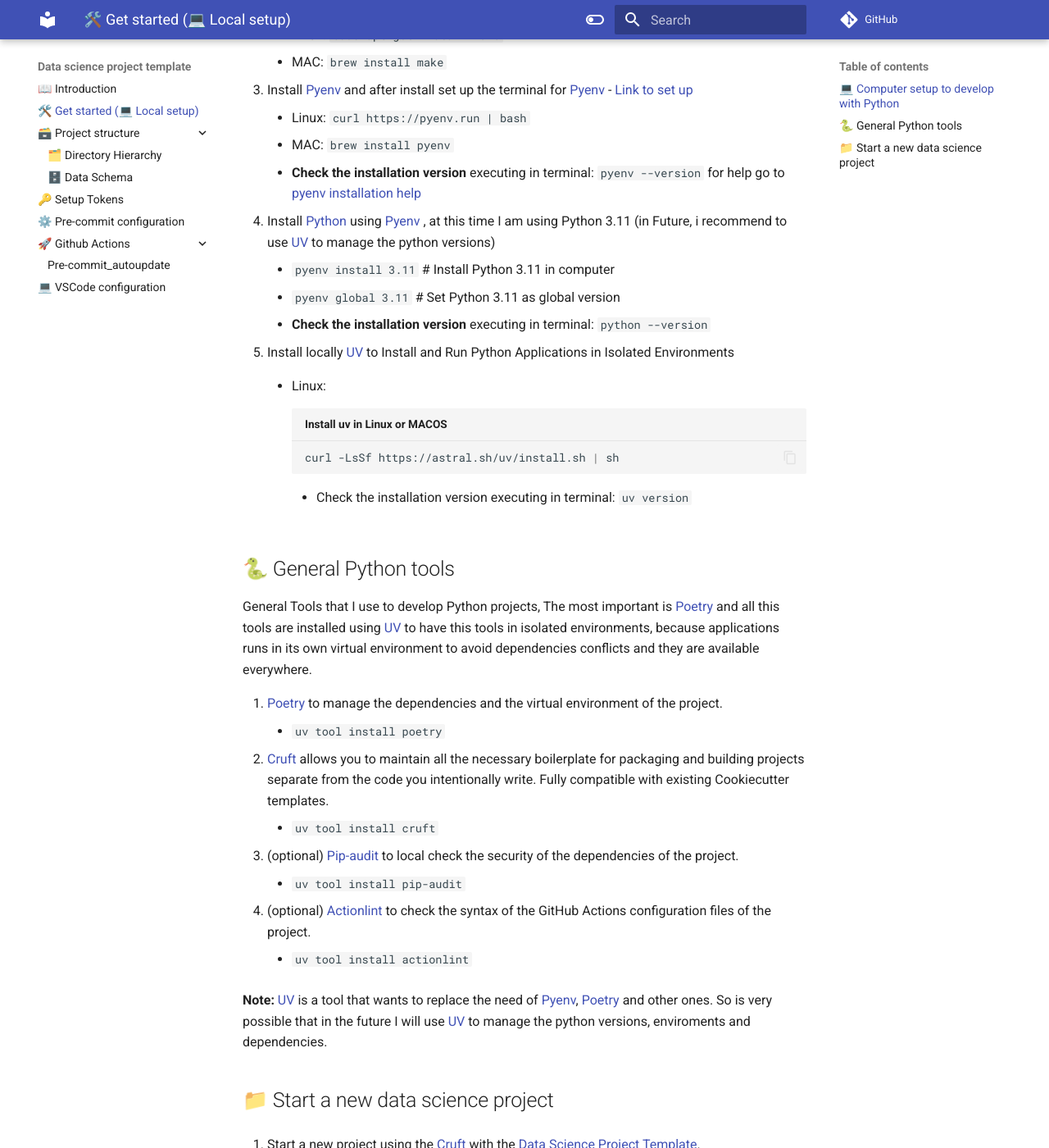
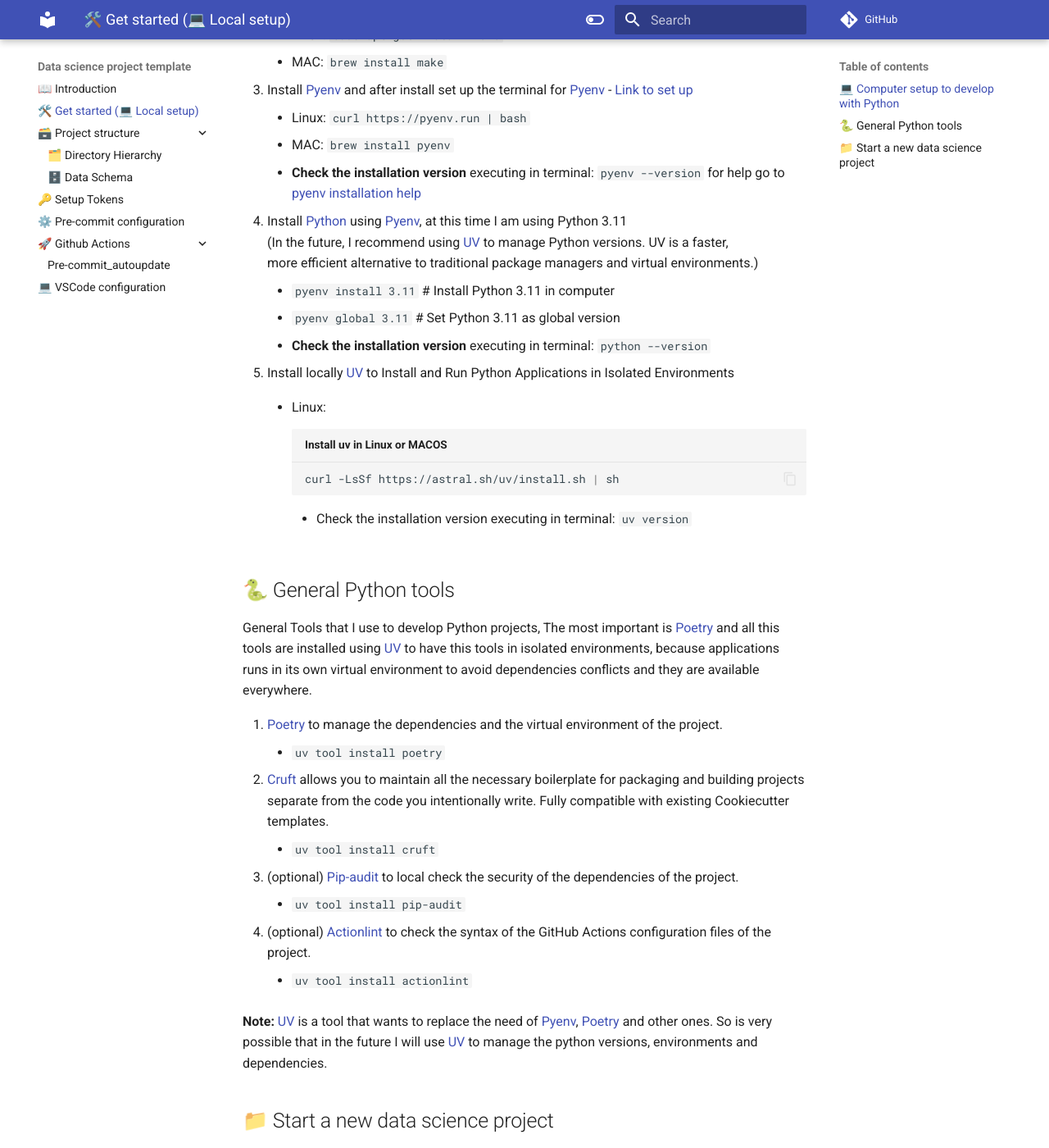
Before and after one commit to JoseRZapata/data-science-project-template, an MkDocs documentation site: the page built from docs/local_setup.md, in a window 1280 px wide and 1400 px high, scrolled down 468 px. Shown: the whole window at 82% size. Built offline with MkDocs 1.6.1 and Material for MkDocs 9.7.7, drawn with Linux system fonts in a browser that asks for light colours; comment, search, counter and statistics services are not loaded.

Commit message:
✏️ sourcery typos changes

```diff
--- a/docs/local_setup.md
+++ b/docs/local_setup.md
@@ -16,7 +16,9 @@
       - Linux: `curl https://pyenv.run | bash`
       - MAC: `brew install pyenv`
       - **Check the installation version** executing in terminal: `pyenv --version` for help go to [pyenv installation help](https://github.com/pyenv/pyenv?tab=readme-ov-file#set-up-your-shell-environment-for-pyenv)
-4. Install [Python] using [Pyenv] , at this time I am using Python 3.11 (in Future, i recommend to use [UV] to manage the python versions)
+4. Install [Python] using [Pyenv], at this time I am using Python 3.11
+   (In the future, I recommend using [UV] to manage Python versions. UV is a faster,
+   more efficient alternative to traditional package managers and virtual environments.)
       - `pyenv install 3.11` # Install Python 3.11 in computer
       - `pyenv global 3.11` # Set Python 3.11 as global version
       - **Check the installation version** executing in terminal: `python --version`
@@ -42,7 +44,7 @@
 4. (optional) [Actionlint] to check the syntax of the GitHub Actions configuration files of the project.
       - `uv tool install actionlint`
 
-**Note:** [UV] is a tool that wants to replace the need of [Pyenv], [Poetry] and other ones. So is very possible that in the future I will use [UV] to manage the python versions, enviroments and dependencies.
+**Note:** [UV] is a tool that wants to replace the need of [Pyenv], [Poetry] and other ones. So is very possible that in the future I will use [UV] to manage the python versions, environments and dependencies.
 
 ## 📁 Start a new data science project
 
```
